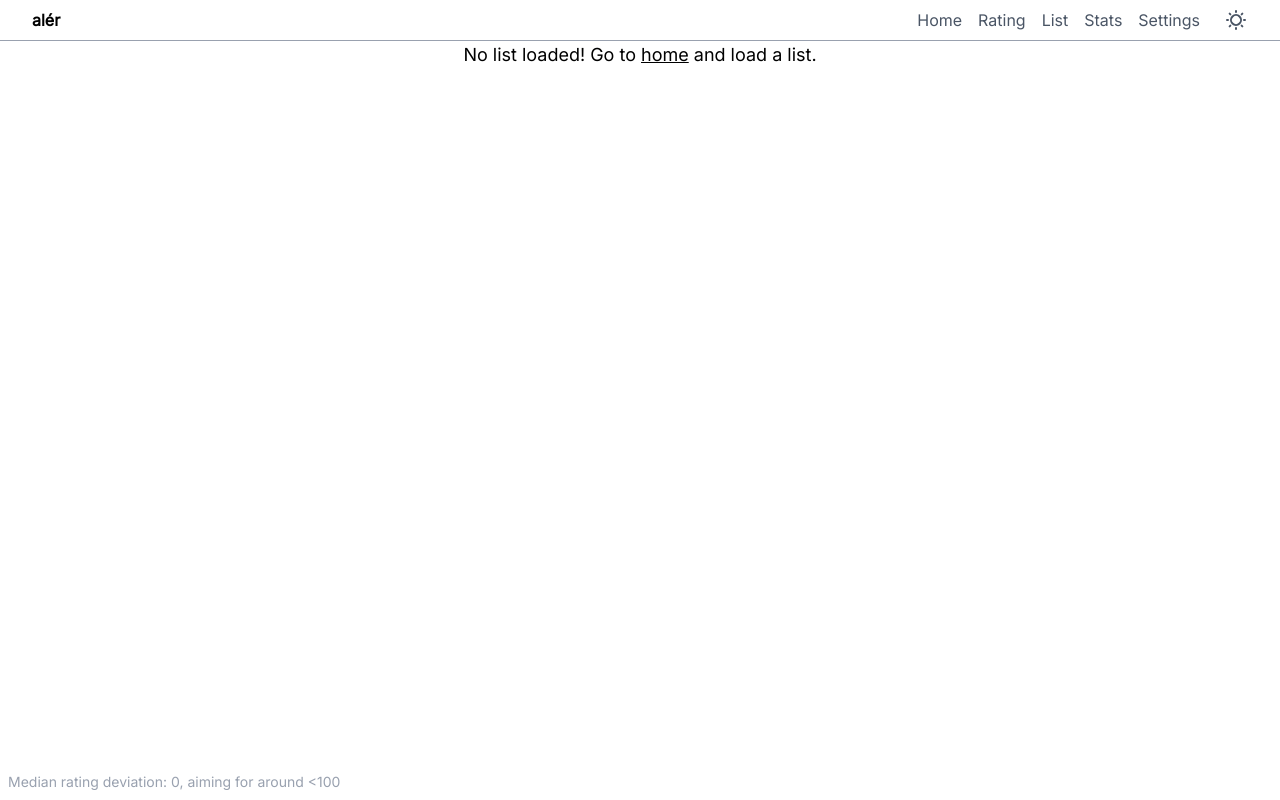
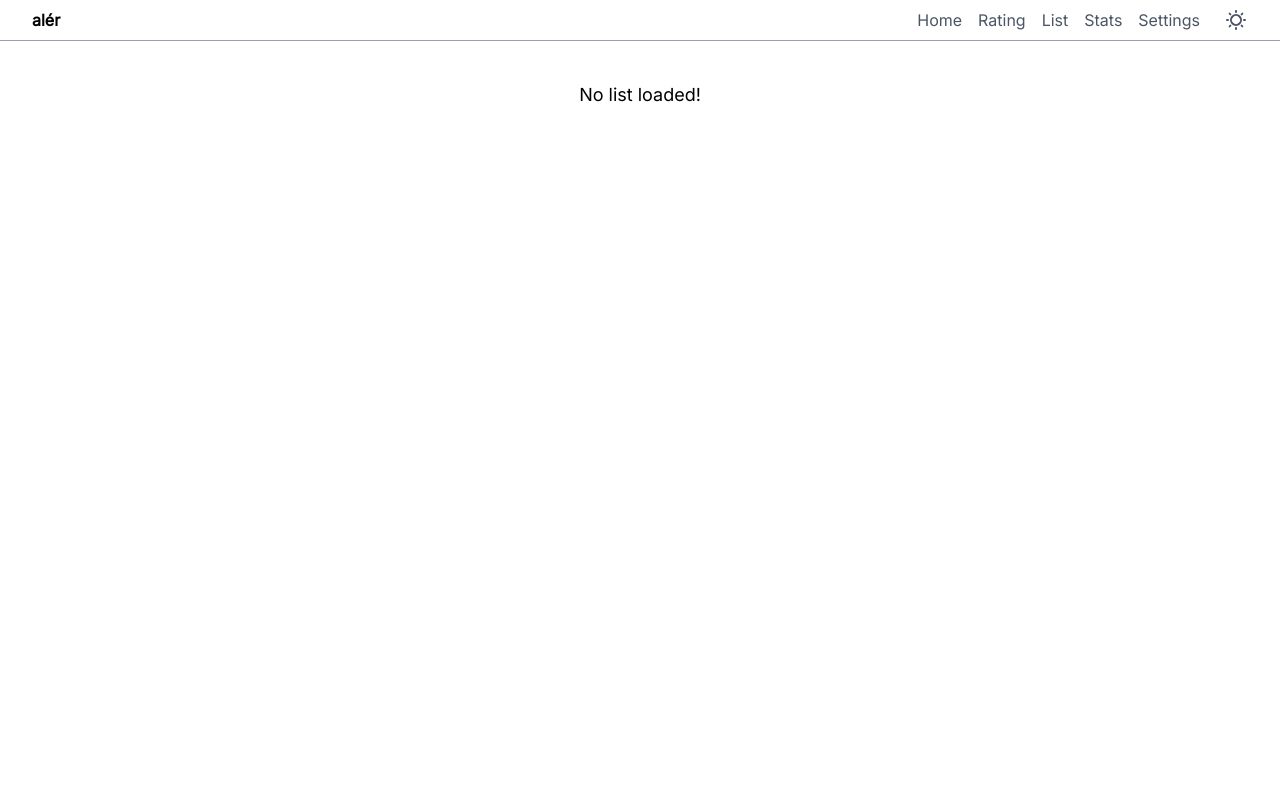
Before and after one commit to jumpyjacko/aler, a SvelteKit app: page /rating in a window 1280 px wide. Built offline with nearby package versions, Linux system fonts and the light colour scheme.

Commit message:
fix: prevent flash of "No Items" text

```diff
--- a/src/routes/rating/+page.svelte
+++ b/src/routes/rating/+page.svelte
@@ -4,7 +4,6 @@
     import { Glicko } from "$lib/rating/glicko";
     import { putItem } from "$lib/storage/IndexedDB";
     import { pickTwo } from "$lib/rating/matchmaking";
-    import { resolve } from "$app/paths";
     import { onMount } from "svelte";
 
     import SeriesCandidate from "./seriesCandidate.svelte";
@@ -20,6 +19,8 @@
 
     let medianRD: number = $state(0);
 
+    let loading: boolean = $state(true);
+
     onMount(async () => {
         fetchData();
     });
@@ -30,6 +31,8 @@
             [series1, series2] = pickTwo(seriesList);
         } catch (error) {
             console.error("Failed to fetch items:", error);
+        } finally {
+            loading = false;
         }
     }
 
@@ -95,6 +98,7 @@
     });
 </script>
 
+{#if !loading}
     {#if series1 && series2}
         <div
             class="
@@ -102,10 +106,16 @@
             md:flex-row md:w-full md:divide-y-0 md:divide-x divide-text-faded
         "
         >
-        <button onclick={() => handleVote(series1!, series2!)} class="w-full cursor-pointer">
+            <button
+                onclick={() => handleVote(series1!, series2!)}
+                class="w-full cursor-pointer"
+            >
                 <SeriesCandidate {...series1} />
             </button>
-        <button onclick={() => handleVote(series2!, series1!)} class="w-full cursor-pointer">
+            <button
+                onclick={() => handleVote(series2!, series1!)}
+                class="w-full cursor-pointer"
+            >
                 <SeriesCandidate {...series2} />
             </button>
         </div>
@@ -122,13 +132,13 @@
                 >Skip</button
             >
         </div>
-{:else}
-    <div class="text-lg w-full text-center">
-        No list loaded! Go to <a href={resolve("/")} class="underline">home</a> and
-        load a list.
-    </div>
-{/if}
 
-<footer class="text-sm text-text-faded pt-8 md:pt-2 md:fixed bottom-0 p-2">
+        <footer
+            class="text-sm text-text-faded pt-8 md:pt-2 md:fixed bottom-0 p-2"
+        >
             Median rating deviation: {medianRD}, aiming for around &lt;100
         </footer>
+    {:else}
+        <div class="text-lg w-full text-center mt-10">No list loaded!</div>
+    {/if}
+{/if}
```
Lines whose indentation alone changed are shown as unchanged.
